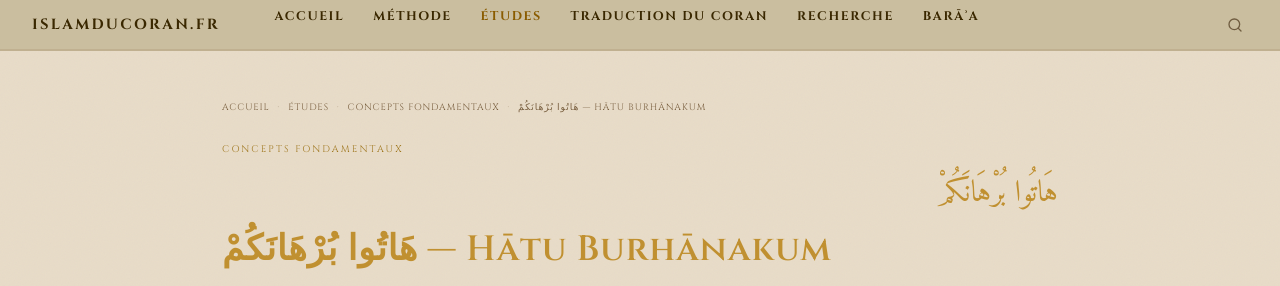
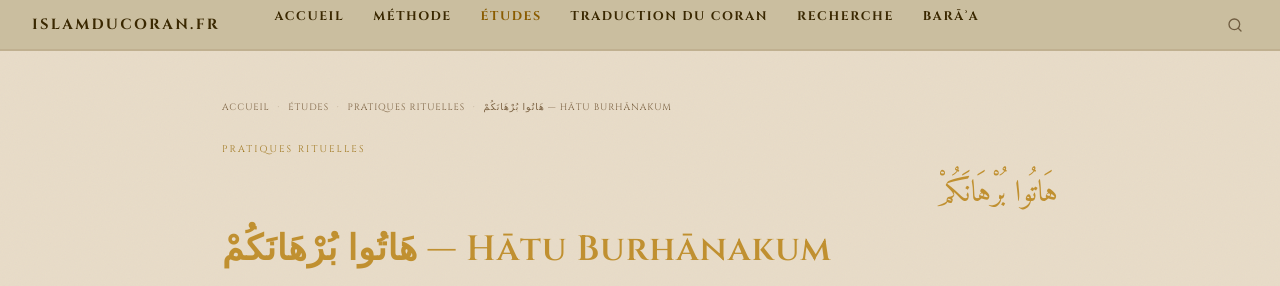
Before and after one commit to Makhuwcoder/islamducoran, a Jekyll site: the page built from _etudes/hatu-burhanakum.md, in a window 1280 px wide and 900 px high. Shown: the top 286 px of the window. Built offline with Jekyll 4.4.1, drawn with Linux system fonts in a browser that asks for light colours.

Commit message:
Thème: Pratiques rituelles [290]

```diff
--- a/_etudes/hatu-burhanakum.md
+++ b/_etudes/hatu-burhanakum.md
@@ -2,8 +2,9 @@
 layout: etude
 title: "هَاتُوا بُرْهَانَكُمْ — Hātu Burhānakum"
 subtitle: "Réfutation de l'objection à la méthode coranique sur la ṣalāt et la ṭahāra — Trois niveaux · Références complètes et vérifiables"
-categorie: "Concepts fondamentaux"
-categorie_slug: "concepts"
+categorie: "Pratiques rituelles"
+categorie_slug: "ibadaat"
+order: 290
 racine_ar: "هَاتُوا بُرْهَانَكُمْ"
 date: 2026-04-21
 description: "Réfutation en trois niveaux de l'objection : « sans Bukhārī votre ṣalāt n'est pas valide ». Arguments coraniques, contradictions internes aux ḥadīth, contradictions ḥadīth/Coran, démonstrations par l'absurde, manipulations sémantiques. Toutes les références sont vérifiables."
```
